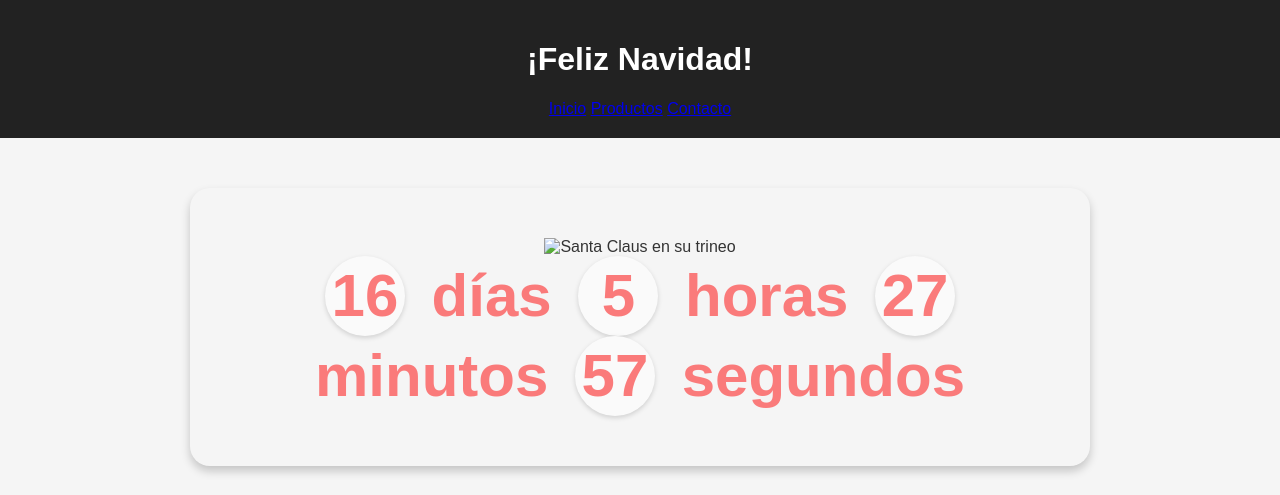
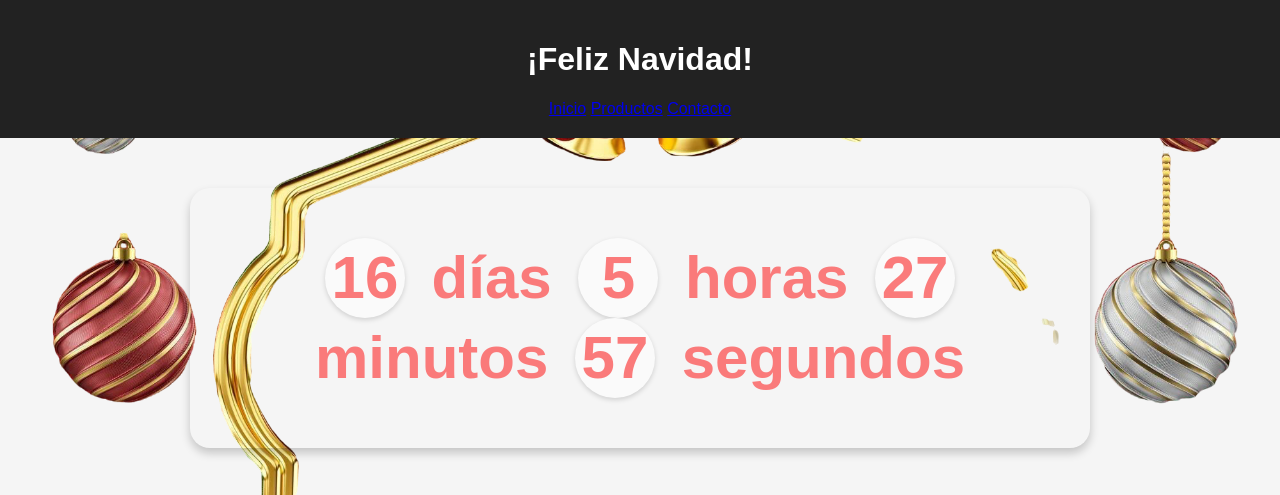
Before and after one commit to emercadogarcia/cuenta_regresiva_navidad, a plain HTML site: page index2.html in a window 1280 px wide. Shown: the top 495 px of the page. Drawn offline with Linux system fonts and the light colour scheme.

Commit message:
Actualizacion del archivo .css donde se agrega ajuste en el body para la imagen de fondo

```diff
--- a/CSS/style2.css
+++ b/CSS/style2.css
@@ -1,10 +1,15 @@
 /* Estilos generales */
-body {
+  body {
     font-family: 'Montserrat', sans-serif;
     background-color: #f5f5f5;
     color: #333;
     margin: 0;
     padding: 0;
+    background-image: url('../IMG/background-navidad.png');
+    background-size: cover; /* Ajusta la imagen para cubrir todo el contenedor sin distorsionar */
+    background-position: center; /* Centra la imagen tanto horizontal como verticalmente */
+    background-repeat: no-repeat; /* Evita que la imagen se repita */
+    height: calc(100vh - 100px); /* Ajusta el valor según la altura de tu header y footer */
   }
 
   /* Estilos para el encabezado */
@@ -17,7 +22,7 @@ body {
 
   /* Estilos para la sección de la cuenta regresiva */
   .countdown-section {
-    background-image: url('fondo-navidad.jpg');
+    /* background-image:  url('fondo-navidad.jpg'); */
     background-size: cover;
     border-radius: 20px;
     box-shadow: 0px 5px 10px rgba(0, 0, 0, 0.2);
--- a/index2.html
+++ b/index2.html
@@ -17,7 +17,7 @@
   </header>
   <main>
     <section class="countdown-section">
-      <img src="santa.png" alt="Santa Claus en su trineo" />
+      <!-- <img src="santa.png" alt="Santa Claus en su trineo" /> -->
       <div class="countdown">
             <span id="days">0</span> días
             <span id="hours">0</span> horas
```
Also changed, not shown: index.html (+1 -1 lines), IMG/background-navidad.png (added).
